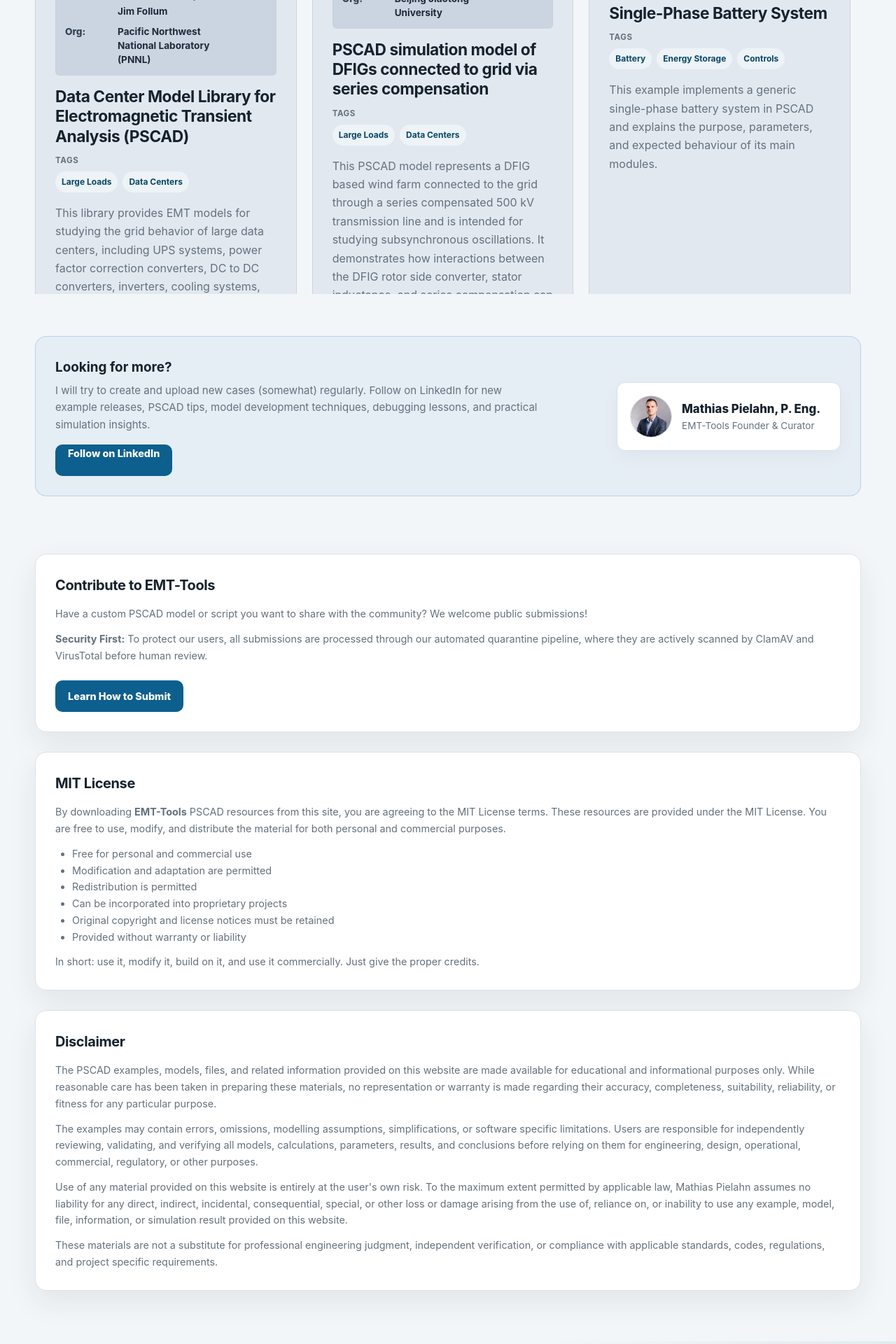
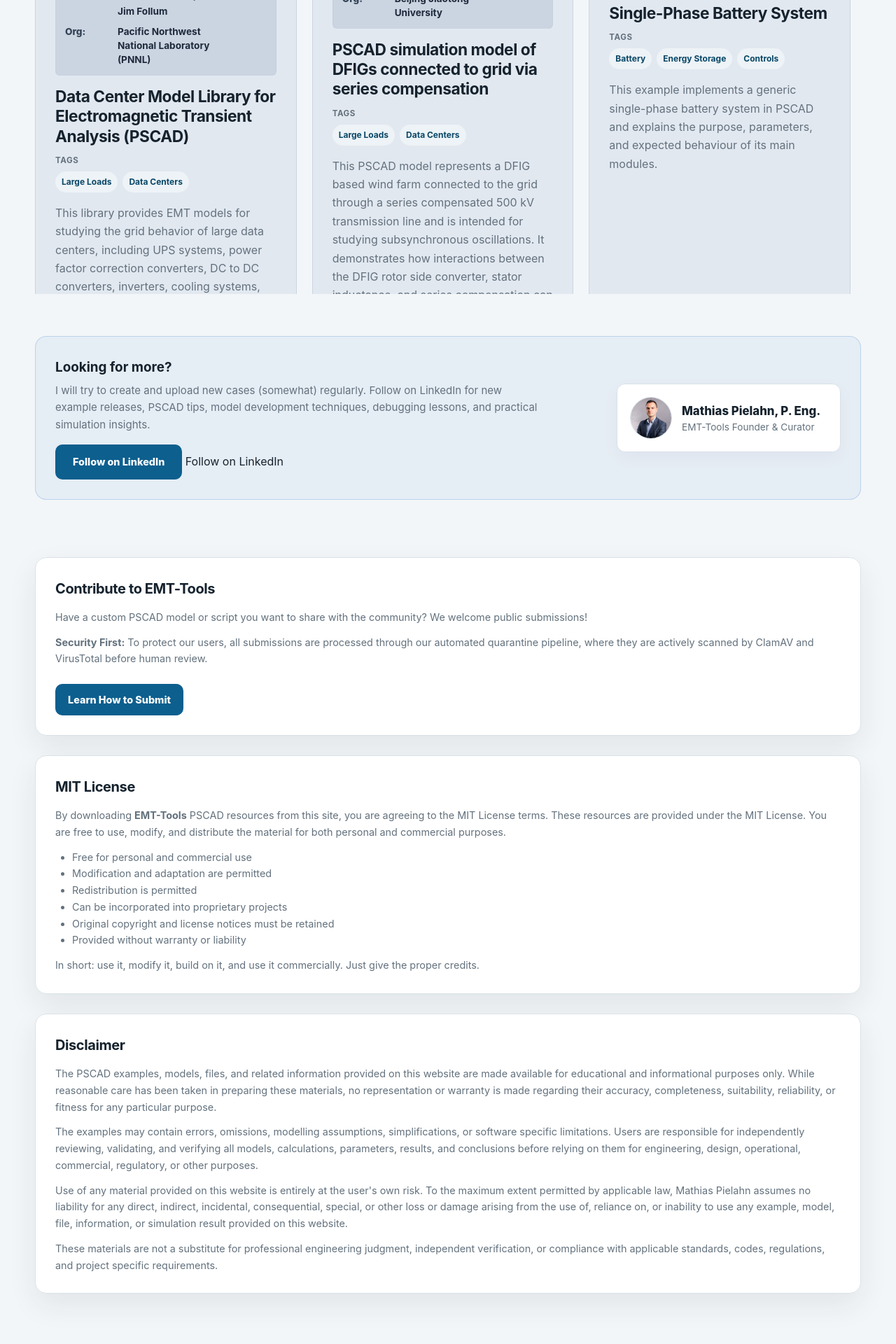
Before and after one commit to EMT-Tools/emt-tools.github.io, a Jekyll site: the page built from index.html, in a window 1280 px wide. Shown: the part 3357-5277 px from the top of the page at 70% size. Built offline with Jekyll 4.4.1, drawn with Linux system fonts in a browser that asks for light colours.

Commit message:
Update index.html

```diff
--- a/index.html
+++ b/index.html
@@ -277,7 +277,9 @@
       <div style="flex: 1 1 400px;">
         <h3>Looking for more?</h3>
         <p>I will try to create and upload new cases (somewhat) regularly. Follow on LinkedIn for new example releases, PSCAD tips, model development techniques, debugging lessons, and practical simulation insights.</p>
-        <a class="button button-primary follow-link" data-location="bottom-callout" href="https://www.linkedin.com/in/mathiaspielahn/" rel="noopener noreferrer" target="_blank" style="display: inline-block; margin-top: 15px; text-align: center;">
+        <a class="button button-primary follow-link" data-location="bottom-callout" href="https://www.linkedin.com/in/mathiaspielahn/" rel="noopener noreferrer" target="_blank" style="display: inline-flex; justify-content: center; align-items: center; margin-top: 15px; padding: 12px 24px;">
+  Follow on LinkedIn
+</a>
           Follow on LinkedIn
         </a>
       </div>
```
